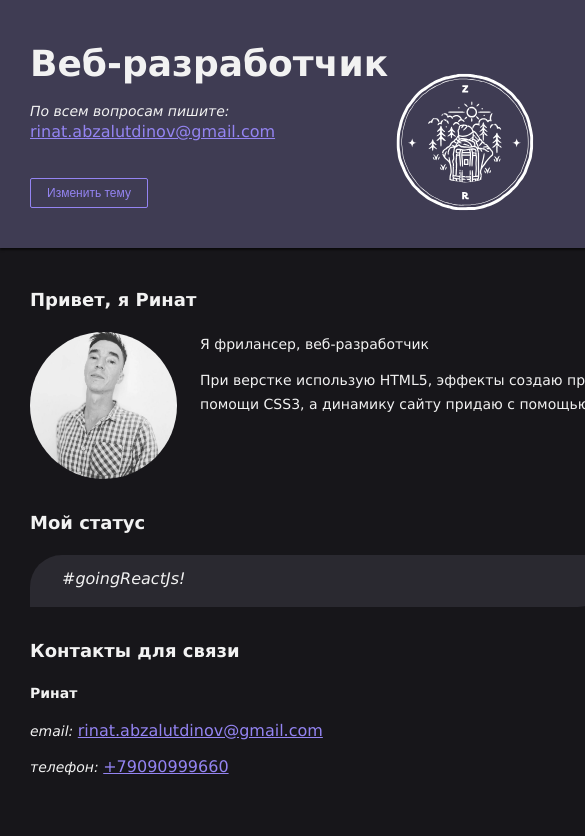
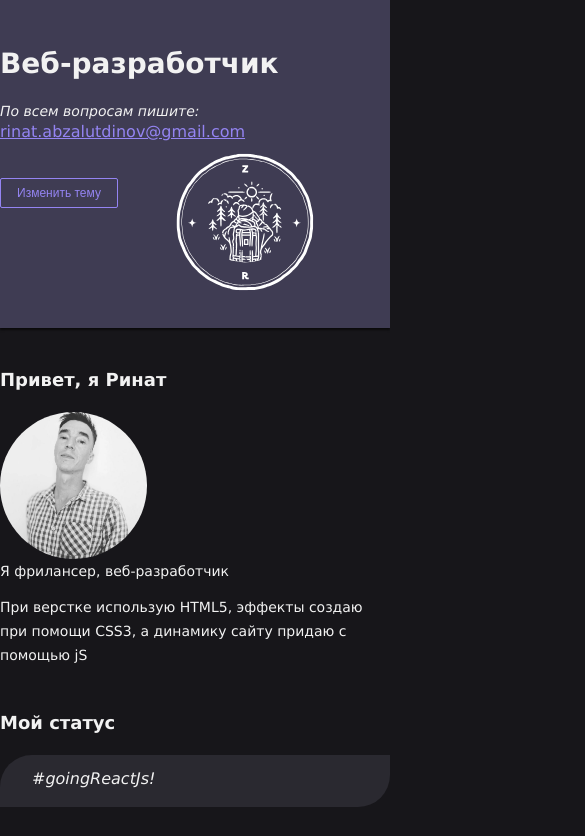
Before and after one commit to Rinatelo/my-simple-site, a plain HTML site: page index.html in a window 390 px wide. Shown: the top 836 px of the page, 585 px wide, since content can reach past the window. Drawn offline with Linux system fonts and the light colour scheme.

Commit message:
Update style-themes.css

```diff
--- a/style-themes.css
+++ b/style-themes.css
@@ -7,16 +7,17 @@ ul {
 }
 
 .container {
-  width: 580px;
+  max-width: 1080px;
   margin: 0 auto;
 }
 
 .page {
   display: flex;
   flex-direction: column;
-  min-width: 640px;
+  width: 100%;
+  /* min-width: 640px; */
   min-height: 100vh;
-  margin: 0;
+  margin: 0 auto;
   font-family: "Verdana", "Tahoma", sans-serif;
   font-size: 14px;
   line-height: 18px;
@@ -269,3 +270,25 @@ p.contacts-name {
 .social-item:not(:last-child) {
   margin-right: 10px;
 }
+
+/* media */
+
+@media (max-width: 570px) {
+  .page-title {
+    margin: 0;
+    margin-bottom: 4px;
+    padding: 0;
+    font-weight: bold;
+    font-size: 28px;
+    line-height: 48px;
+  }
+
+  .page-header .container {
+    padding-top: 40px;
+    padding-bottom: 120px;
+    background-image: url("img/ZR.svg");
+    background-repeat: no-repeat;
+    background-position: bottom right;
+    background-size: 290px 212px;
+  }
+}
```
